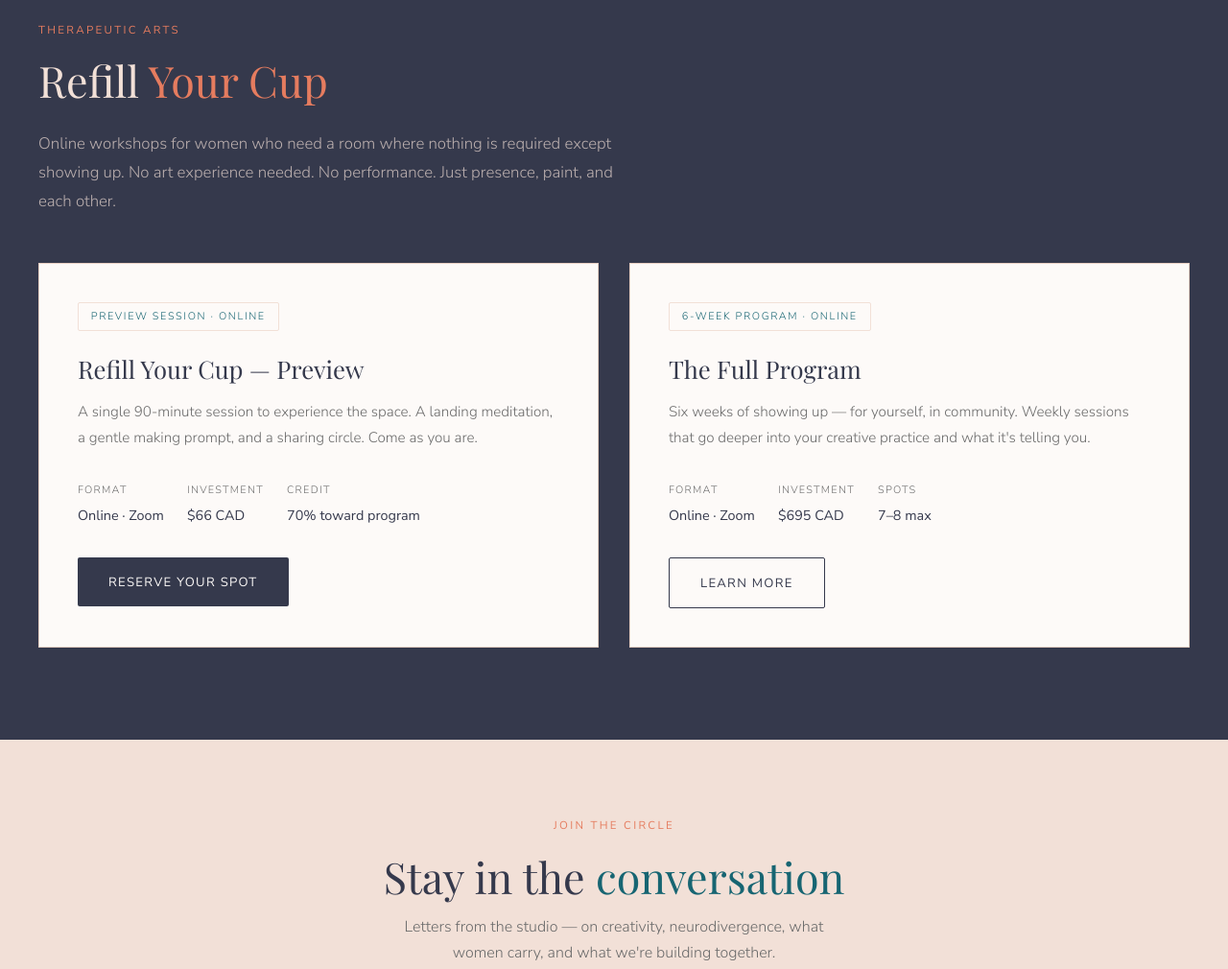
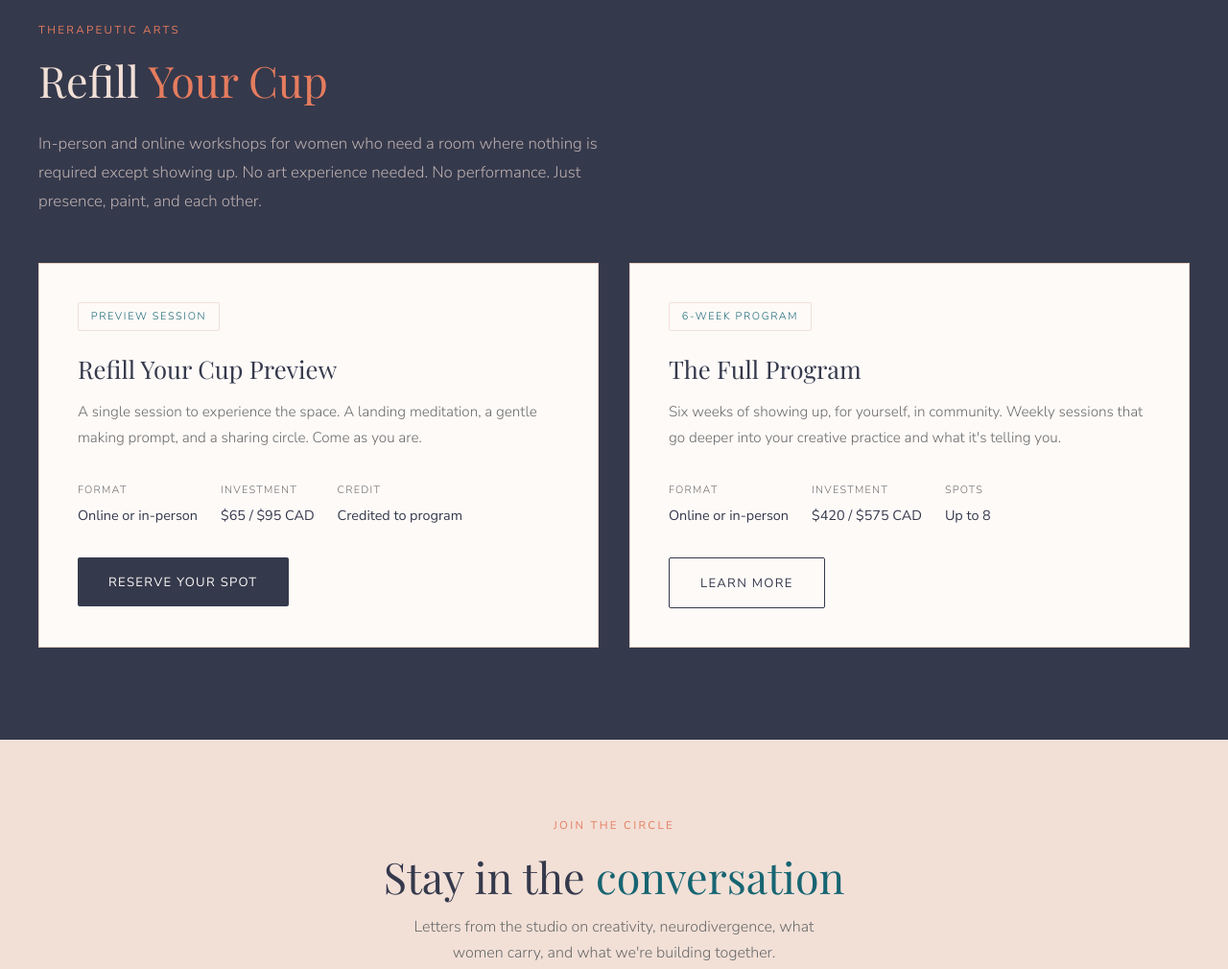
Before and after one commit to apekshadarbari/artandliving, a plain HTML site: page index.html in a window 1280 px wide. Shown: the part 2140-3150 px from the top of the page at 96% size. Drawn offline with nearby package versions, Linux system fonts and the light colour scheme; a web font is replaced by a local one.

Commit message:
Health check: standardize nav + footer across all pages, add gallery to _redirects, fix homepage workshop pricing and copy, remove homepage em dashes

```diff
--- a/index.html
+++ b/index.html
@@ -96,7 +96,7 @@
           To always be more of me.
         </div>
         <p class="section-body">
-          I'm Apeksha — an abstract artist, a certified Therapeutic Arts Practitioner, and many other things but primarily, the woman building spaces where women stop performing and start being. A safe space for the woman who is the safe space for everyone else but has no one who is hers. I'm building a community where she can tap into her body and out of her mind into the present moment by creating art around others like her. I'm creating what I needed (and still do).
+          I'm Apeksha, an abstract artist, a certified Therapeutic Arts Practitioner, and many other things but primarily, the woman building spaces where women stop performing and start being. A safe space for the woman who is the safe space for everyone else but has no one who is hers. I'm building a community where she can tap into her body and out of her mind into the present moment by creating art around others like her. I'm creating what I needed (and still do).
         </p>
         <br>
         <a href="pages/about.html" class="btn-secondary">Read the full story</a>
@@ -111,54 +111,54 @@
       <span class="section-eyebrow">Therapeutic Arts</span>
       <h2 class="section-title" style="color: var(--slate);">Refill <em style="color: var(--clay)">Your Cup</em></h2>
       <p class="section-body" style="color: rgba(242,224,215,0.7);">
-        Online workshops for women who need a room where nothing is required except showing up.
+        In-person and online workshops for women who need a room where nothing is required except showing up.
         No art experience needed. No performance. Just presence, paint, and each other.
       </p>
       <div class="workshops-grid" style="margin-top: 3rem;">
 
         <div class="workshop-card fade-up" style="background: var(--white);">
-          <span class="workshop-tag">Preview Session · Online</span>
-          <h3 class="workshop-title">Refill Your Cup — Preview</h3>
+          <span class="workshop-tag">Preview Session</span>
+          <h3 class="workshop-title">Refill Your Cup Preview</h3>
           <p class="workshop-desc">
-            A single 90-minute session to experience the space. A landing meditation,
+            A single session to experience the space. A landing meditation,
             a gentle making prompt, and a sharing circle. Come as you are.
           </p>
           <div class="workshop-meta">
             <div class="workshop-meta-item">
               <span class="workshop-meta-label">Format</span>
-              <span class="workshop-meta-value">Online · Zoom</span>
+              <span class="workshop-meta-value">Online or in-person</span>
             </div>
             <div class="workshop-meta-item">
               <span class="workshop-meta-label">Investment</span>
-              <span class="workshop-meta-value">$66 CAD</span>
+              <span class="workshop-meta-value">$65 / $95 CAD</span>
             </div>
             <div class="workshop-meta-item">
               <span class="workshop-meta-label">Credit</span>
-              <span class="workshop-meta-value">70% toward program</span>
+              <span class="workshop-meta-value">Credited to program</span>
             </div>
           </div>
           <a href="pages/workshops.html" class="btn-primary">Reserve your spot</a>
         </div>
 
         <div class="workshop-card fade-up" style="background: var(--white);">
-          <span class="workshop-tag">6-Week Program · Online</span>
+          <span class="workshop-tag">6-Week Program</span>
           <h3 class="workshop-title">The Full Program</h3>
           <p class="workshop-desc">
-            Six weeks of showing up — for yourself, in community. Weekly sessions
+            Six weeks of showing up, for yourself, in community. Weekly sessions
             that go deeper into your creative practice and what it's telling you.
           </p>
           <div class="workshop-meta">
             <div class="workshop-meta-item">
               <span class="workshop-meta-label">Format</span>
-              <span class="workshop-meta-value">Online · Zoom</span>
+              <span class="workshop-meta-value">Online or in-person</span>
             </div>
             <div class="workshop-meta-item">
               <span class="workshop-meta-label">Investment</span>
-              <span class="workshop-meta-value">$695 CAD</span>
+              <span class="workshop-meta-value">$420 / $575 CAD</span>
             </div>
             <div class="workshop-meta-item">
               <span class="workshop-meta-label">Spots</span>
-              <span class="workshop-meta-value">7–8 max</span>
+              <span class="workshop-meta-value">Up to 8</span>
             </div>
           </div>
           <a href="pages/workshops.html" class="btn-secondary">Learn more</a>
@@ -172,7 +172,7 @@
   <section class="email-strip" style="background: var(--slate);">
     <span class="section-eyebrow">Join the circle</span>
     <h2 class="section-title">Stay in the <em>conversation</em></h2>
-    <p>Letters from the studio — on creativity, neurodivergence, what women carry, and what we're building together.</p>
+    <p>Letters from the studio on creativity, neurodivergence, what women carry, and what we're building together.</p>
     <a href="https://apekshadarbari.myflodesk.com/apekshadarbari-art-and-living" target="_blank" class="btn-primary">Join the circle</a>
   </section>
 
@@ -187,6 +187,7 @@
         <p class="footer-heading">Navigate</p>
         <ul class="footer-links">
           <li><a href="pages/workshops.html">Workshops</a></li>
+          <li><a href="pages/gallery.html">Gallery</a></li>
           <li><a href="pages/studio.html">From the Studio</a></li>
           <li><a href="pages/about.html">The Artist</a></li>
           <li><a href="pages/poetry.html">Rhymes & Ramblings</a></li>
```
Also changed, not shown: pages/about.html (+1 -0 lines), pages/contact.html (+1 -0 lines), pages/gallery.html (+2 -0 lines), pages/poetry.html (+1 -0 lines), pages/privacy.html (+3 -0 lines), pages/refunds.html (+3 -0 lines), pages/shipping.html (+3 -0 lines), pages/shop.html (+3 -0 lines), pages/studio.html (+1 -0 lines), pages/terms.html (+3 -0 lines), pages/workshops.html (+1 -0 lines), 1 other file.
